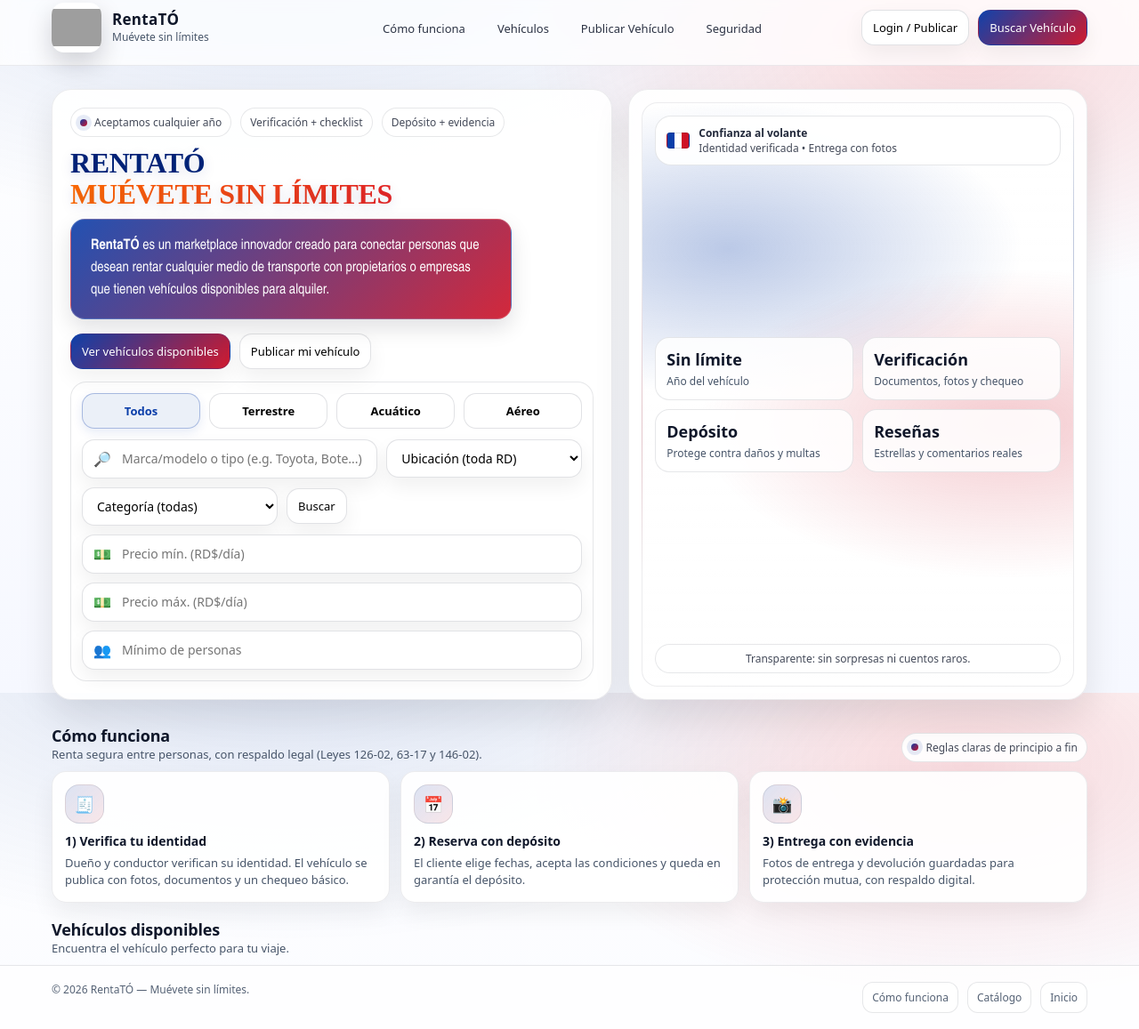
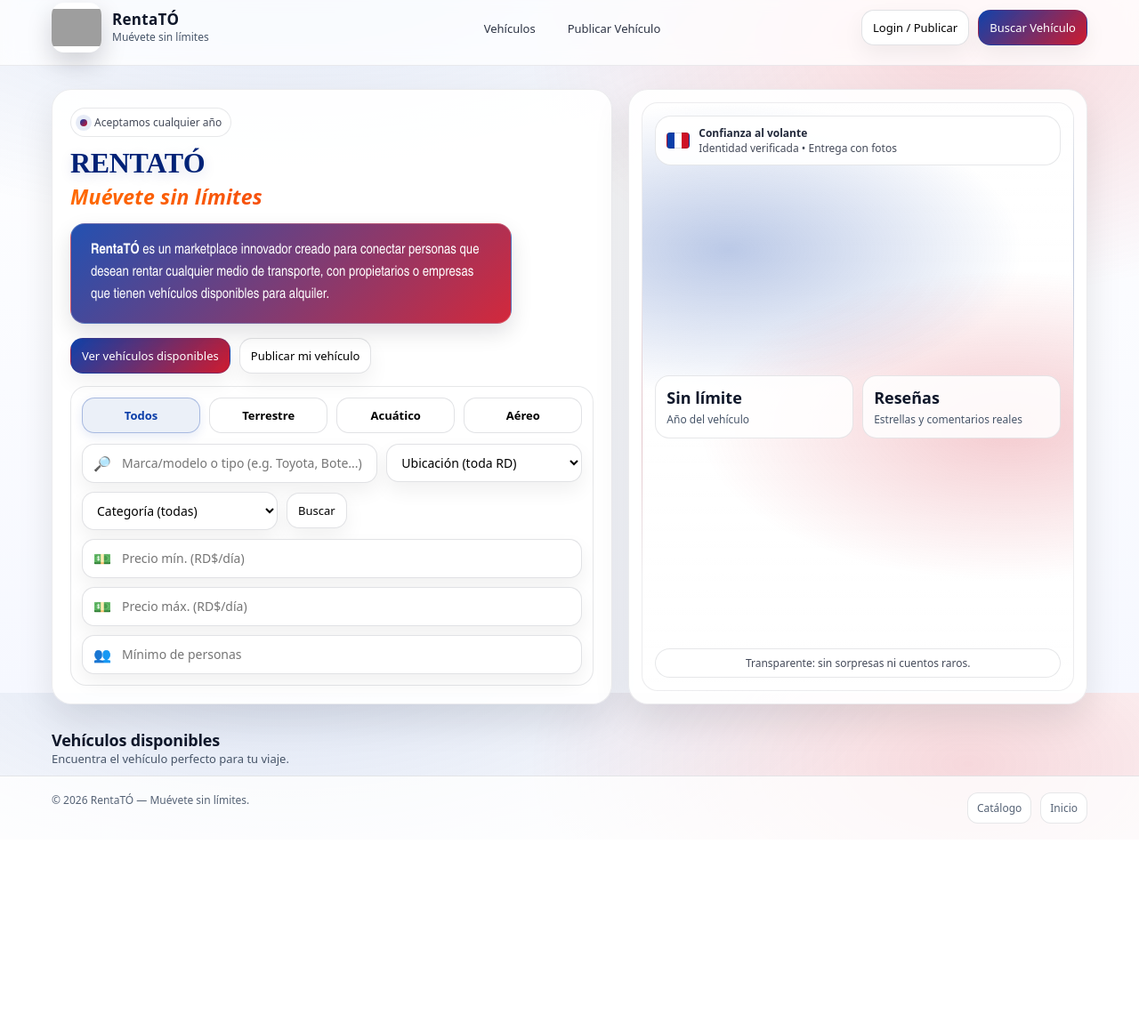
Before and after one commit to GeekTechHub/RentaTO, a website built with Vite: page index.html in a window 1280 px wide. Shown: the part 21-1178 px from the top of the page at 89% size. After the commit the page ends 965 px from the top, so only its background shows below. Built offline with nearby package versions, Linux system fonts and the light colour scheme; grey boxes are pictures that could not be loaded; files whose address does not match are found by name.

Commit message:
Ajustes copy hero + eliminar sección Cómo funciona + disclaimer Sin límite

```diff
--- a/index.html
+++ b/index.html
@@ -51,10 +51,8 @@
 
         <nav aria-label="Navegación principal">
           <ul>
-            <li><a href="#como">Cómo funciona</a></li>
             <li><a href="#vehiculos">Vehículos</a></li>
             <li><a href="#" id="navPublicar">Publicar Vehículo</a></li>
-            <li><a href="#como">Seguridad</a></li>
           </ul>
         </nav>
 
@@ -69,10 +67,8 @@
 
       <div id="mobileMenu" class="card" style="display:none; padding:10px; border-radius:16px; margin-bottom:14px;">
         <div style="display:flex; flex-wrap:wrap; gap:8px;">
-          <a class="btn" style="box-shadow:none" href="#como">Cómo funciona</a>
           <a class="btn" style="box-shadow:none" href="#vehiculos">Vehículos</a>
           <a class="btn" style="box-shadow:none" href="#" id="navPublicarMobile">Publicar</a>
-          <a class="btn" style="box-shadow:none" href="#como">Seguridad</a>
         </div>
       </div>
     </div>
@@ -84,15 +80,14 @@
         <div class="card hero-left">
           <div class="kicker">
             <span class="pill"><span class="dot" aria-hidden="true"></span> Aceptamos cualquier año</span>
-            <span class="pill">Verificación + checklist</span>
-            <span class="pill">Depósito + evidencia</span>
           </div>
 
-          <h2 class="title">RentaTÓ<br /><span style="background:linear-gradient(90deg,#ff6a00,#e62525);-webkit-background-clip:text;background-clip:text;color:transparent;">Muévete sin límites</span></h2>
+          <h2 class="title">RentaTÓ</h2>
+          <p class="tagline"><em>Muévete sin límites</em></p>
 
           <p class="subtitle">
             <b>RentaTÓ</b> es un marketplace innovador creado para conectar personas que desean rentar
-            cualquier medio de transporte con propietarios o empresas que tienen vehículos disponibles
+            cualquier medio de transporte, con propietarios o empresas que tienen vehículos disponibles
             para alquiler.
           </p>
 
@@ -190,12 +185,6 @@
             <div class="stat-grid" aria-label="Indicadores">
               <div class="stat" role="button" onclick="openFeature('limited')" style="cursor:pointer"><b>Sin
                   límite</b><span>Año del vehículo</span></div>
-              <div class="stat" role="button" onclick="openFeature('verification')" style="cursor:pointer">
-                <b>Verificación</b><span>Documentos, fotos y chequeo</span>
-              </div>
-              <div class="stat" role="button" onclick="openFeature('escrow')" style="cursor:pointer">
-                <b>Depósito</b><span>Protege contra daños y multas</span>
-              </div>
               <div class="stat" role="button" onclick="openFeature('neural')" style="cursor:pointer">
                 <b>Reseñas</b><span>Estrellas y comentarios reales</span>
               </div>
@@ -206,36 +195,6 @@
             </div>
           </div>
         </div>
-      </div>
-    </section>
-
-    <section class="section" id="como">
-      <div class="section-head">
-        <div>
-          <h2>Cómo funciona</h2>
-          <p>Renta segura entre personas, con respaldo legal (Leyes 126-02, 63-17 y 146-02).</p>
-        </div>
-        <span class="pill"><span class="dot" aria-hidden="true"></span> Reglas claras de principio a fin</span>
-      </div>
-
-      <div class="grid">
-        <article class="tile">
-          <div class="icon" aria-hidden="true">🧾</div>
-          <h3>1) Verifica tu identidad</h3>
-          <p>Dueño y conductor verifican su identidad. El vehículo se publica con fotos, documentos y un chequeo básico.</p>
-        </article>
-
-        <article class="tile">
-          <div class="icon" aria-hidden="true">📅</div>
-          <h3>2) Reserva con depósito</h3>
-          <p>El cliente elige fechas, acepta las condiciones y queda en garantía el depósito.</p>
-        </article>
-
-        <article class="tile">
-          <div class="icon" aria-hidden="true">📸</div>
-          <h3>3) Entrega con evidencia</h3>
-          <p>Fotos de entrega y devolución guardadas para protección mutua, con respaldo digital.</p>
-        </article>
       </div>
     </section>
 
@@ -267,7 +226,6 @@
       <div class="foot">
         <div>© <span id="year"></span> RentaTÓ — Muévete sin límites.</div>
         <div class="links">
-          <a href="#como">Cómo funciona</a>
           <a href="#vehiculos">Catálogo</a>
           <a href="#inicio">Inicio</a>
         </div>
--- a/public/main.js
+++ b/public/main.js
@@ -148,19 +148,15 @@ window.openFeature = (type) => {
   const features = {
     limited: {
       title: 'Cualquier año, sin límite',
-      body: 'En RentaTO el año del vehículo no descalifica. Lo que importa es que esté en buen estado mecánico y estético. Desde clásicos hasta último modelo, cualquier vehículo puede publicarse si cumple con el chequeo básico de seguridad.'
-    },
-    verification: {
-      title: 'Verificación de identidad y del vehículo',
-      body: 'Cada usuario pasa por una verificación de identidad. El vehículo se publica con fotos y datos básicos para que tanto dueño como cliente sepan exactamente lo que se está alquilando.'
-    },
-    escrow: {
-      title: 'Depósito protegido',
-      body: 'El depósito de garantía se retiene durante la renta y se libera al devolver el vehículo en buen estado. Si hay daños o multas, queda como respaldo para resolverlos sin pleitos.'
+      body: `
+        <p>RentaTÓ no descalifica vehículos por su año de fabricación, color, marca, modelo o categoría. La plataforma admite vehículos terrestres, acuáticos y aéreos, sin distinción ni clasismo.</p>
+        <p>Las condiciones de uso, alquiler, entrega, devolución, garantías, depósitos, responsabilidades y cualquier otro término relacionado con la transacción serán establecidos y acordados exclusivamente entre el propietario o representante del vehículo y la persona que lo alquile.</p>
+        <p>RentaTÓ no es parte de dichos acuerdos ni interviene en las negociaciones entre las partes. Su función se limita a facilitar la conexión entre quienes ofrecen vehículos y quienes desean alquilarlos. En consecuencia, las obligaciones y compromisos derivados del alquiler corresponden únicamente a las partes que celebren el acuerdo.</p>
+      `
     },
     neural: {
       title: 'Reseñas y reputación',
-      body: 'Después de cada renta, ambas partes pueden calificarse con estrellas y comentarios. Esa reputación queda visible en el perfil y ayuda a otros usuarios a confiar.'
+      body: '<p>Después de cada renta, ambas partes pueden calificarse con estrellas y comentarios. Esa reputación queda visible en el perfil y ayuda a otros usuarios a confiar.</p>'
     }
   };
 
@@ -170,7 +166,7 @@ window.openFeature = (type) => {
   $('detailsTitle').textContent = feat.title;
   $('detailsContent').innerHTML = `
     <div class="panel">
-      <p style="font-size: 1.1rem; line-height: 1.6; color: var(--muted);">${feat.body}</p>
+      <div style="font-size: 1rem; line-height: 1.6; color: var(--muted);">${feat.body}</div>
       <div style="margin-top: 20px; text-align: center;">
         <button class="btn primary" onclick="$('detailsBackdrop').style.display='none'">Entendido</button>
       </div>
--- a/style.css
+++ b/style.css
@@ -256,7 +256,7 @@ main {
 }
 
 .title {
-  margin: 12px 0 10px;
+  margin: 12px 0 4px;
   font-size: clamp(20px, 2.5vw, 36px);
   letter-spacing: -0.01em;
   line-height: 1.1;
@@ -264,9 +264,21 @@ main {
   font-weight: 800;
   text-transform: uppercase;
   color: #002277;
-  /* Intense blue */
   text-shadow: 0px 4px 14px rgba(0, 34, 119, 0.15);
 }
+
+.tagline {
+  margin: 0 0 14px;
+  font-size: clamp(16px, 1.8vw, 24px);
+  font-style: italic;
+  font-weight: 700;
+  letter-spacing: 0.01em;
+  background: linear-gradient(90deg, #ff6a00, #e62525);
+  -webkit-background-clip: text;
+  background-clip: text;
+  color: transparent;
+}
+.tagline em { font-style: italic; }
 
 .subtitle {
   margin: 0;
```
